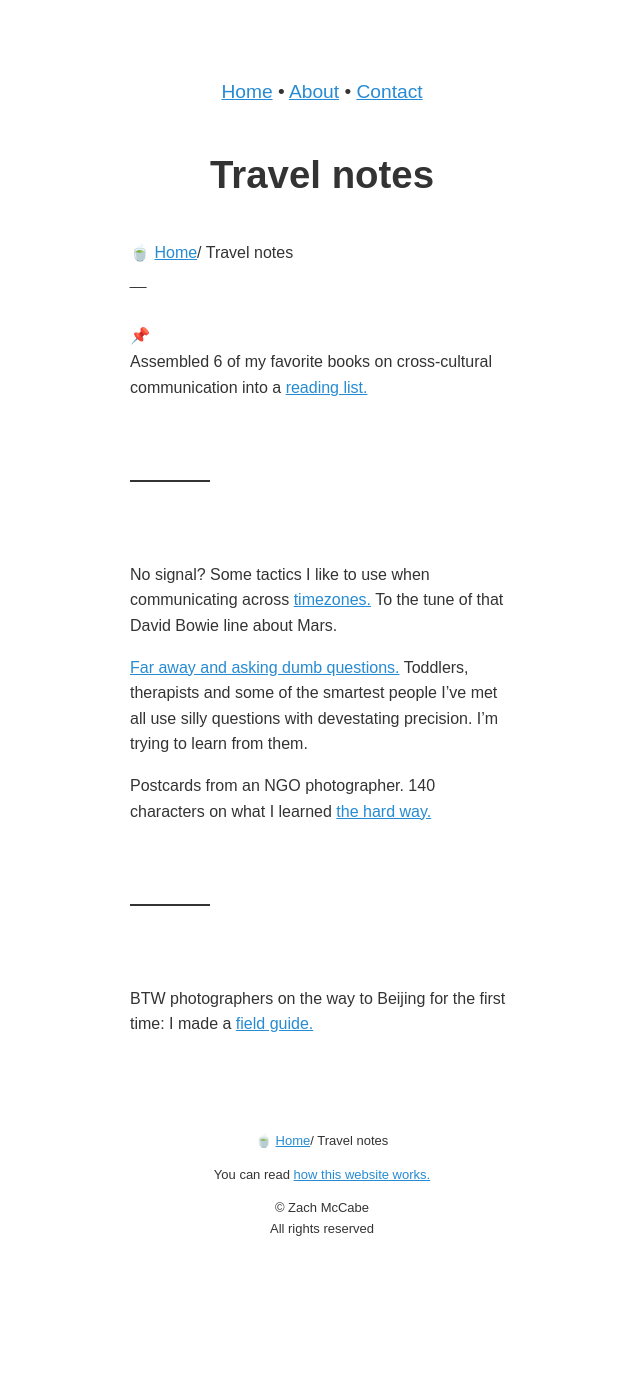
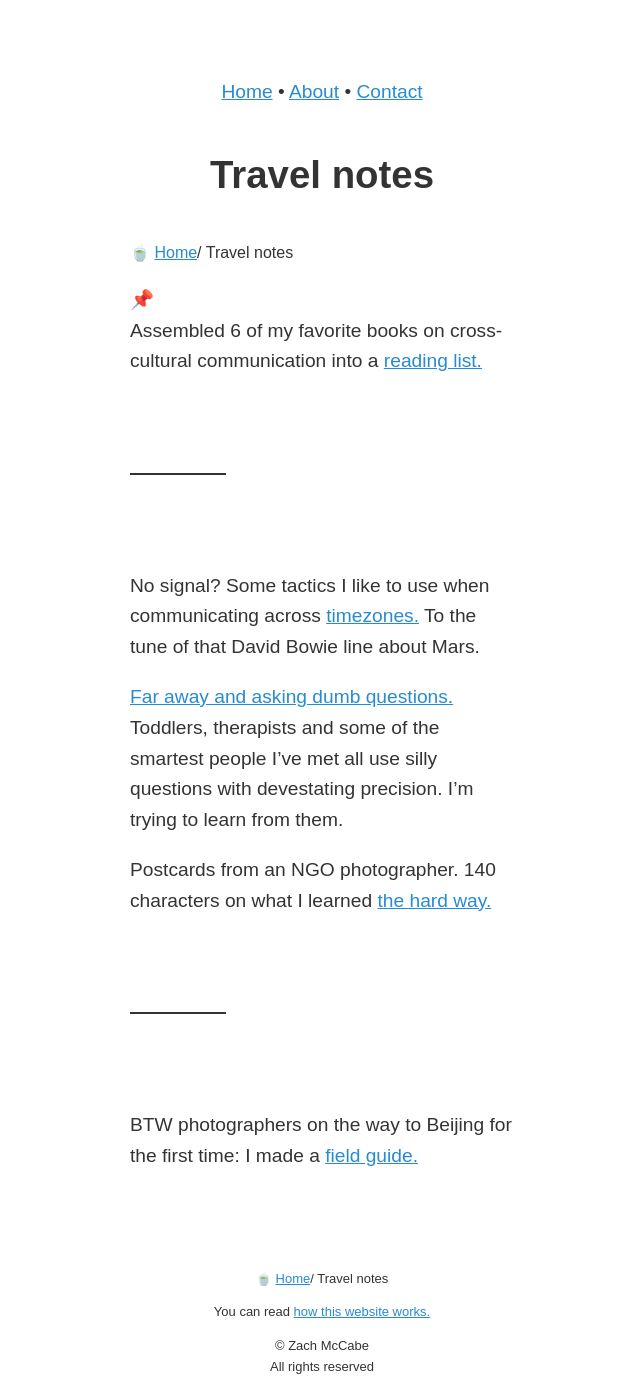
Before and after one commit to zachmccabe/zachmccabe.github.io, a Jekyll site: the page built from _travel/travel.md, in a window 1280 px wide. Shown: the whole page, without its empty margins (318-958 px from the left). Built offline with Jekyll 4.4.1, drawn with Linux system fonts in a browser that asks for light colours; before the commit the page ends 1253 px from its top, so only the background shows below that.

Commit message:
Update test.html

```diff
--- a/_layouts/test.html
+++ b/_layouts/test.html
@@ -19,7 +19,7 @@
 <h1 id="{{ page.title }}">{{ page.title }}</h1>
 </header>
 <main class="xnest20">
-{%- if page.collection -%}<small><p><nav>{%- include emoji_collection_switch.html -%}&nbsp;{%- include breadcrumbs.html -%}</nav></p><p>&oline;&oline;&oline;</p>{%- endif -%}
+{%- if page.collection -%}<small><p><nav>{%- include emoji_collection_switch.html -%}&nbsp;{%- include breadcrumbs.html -%}</nav></p></small>{%- endif -%}
 {%- if page.lede == "print" -%}<p>{%- include print_update.html -%} • {{ page.description }}</p>{%- endif -%}
 {{ content }}
 </main>
```
